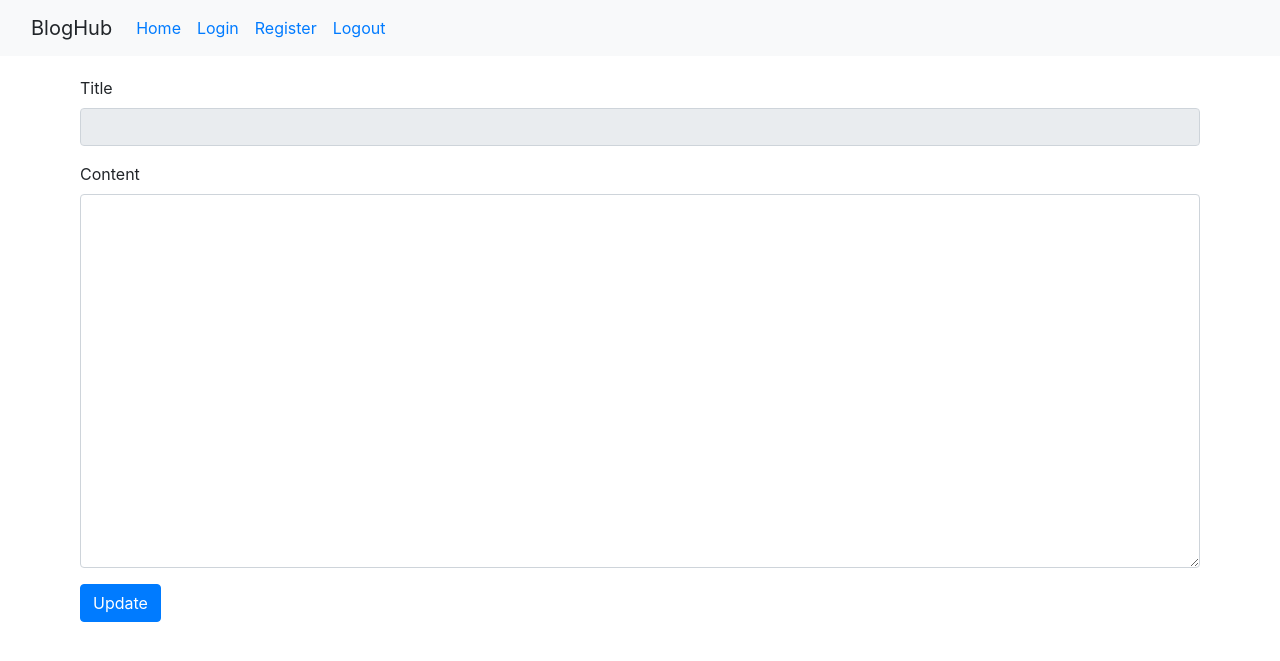
After one commit to PromPromm/BlogApp, a Flask app: page /article/1/edit in a window 1280 px wide. The commit adds this page. Shown: the top 661 px of the page. Run offline with Flask 3, Linux system fonts and the light colour scheme; the visitor is signed in with stand-in values (Sample User, id 1); data that the repository does not hold is empty; some libraries are stand-ins or nearby versions.

Commit message:
Added edit functionality

```diff
--- a/app.py
+++ b/app.py
@@ -107,7 +107,10 @@ def logout():
 def single_blog(name_of_blog):
     article = Article.query.filter_by(title=name_of_blog).first()
     if article:
-        return render_template('singleblog.html', article=article)
+        author = article.author
+        user = User.query.filter_by(username=author).first()
+        user_id = str(user.id)
+        return render_template('singleblog.html', article=article, user_id=user_id)
     return 'There is no such article. Not found'
 
 # create
@@ -128,11 +131,21 @@ def create():
         new_article = Article(title=title, content=content, author=author)
         db.session.add(new_article)
         db.session.commit()
-        return 'The route for this article should be here'
+        return redirect(url_for('single_blog', name_of_blog=title))
 
     return render_template('create.html')
 
 # /<name_of_blog>/edit
-@app.route('/<name_of_blog>/edit')
+@app.route('/article/<name_of_blog>/edit', methods=['POST', 'GET'])
+@login_required
 def edit(name_of_blog):
-    return 'edit'
+    article = Article.query.filter_by(title=name_of_blog).first()
+    if request.method == 'POST':
+        if article:
+            article.content = request.form.get('content')
+            db.session.commit()
+            return redirect(url_for('single_blog', name_of_blog=name_of_blog))
+    return render_template('edit.html', article=article)
+
+if __name__ == '__main__':
+    app.run(debug=True)
--- /dev/null
+++ b/templates/edit.html
@@ -0,0 +1,36 @@
+{% extends 'base.html'%} {% block head %}
+<style>
+  .base-container {
+    margin: 80px;
+    margin-top: 20px;
+  }
+</style>
+{% endblock %} {% block heading %} {% endblock %} {% block content %}
+<div class="base-container">
+  <form action="{{url_for('edit', name_of_blog=article.title)}}" method="post">
+    <div class="mb-3">
+      <label for="exampleFormControlInput1" class="form-label">Title</label>
+      <input
+        class="form-control"
+        type="text"
+        value="{{ request.form.get('title') or article.title }}"
+        readonly
+      />
+    </div>
+    <div class="mb-3">
+      <label for="exampleFormControlTextarea1" class="form-label"
+        >Content</label
+      >
+      <textarea
+        class="form-control"
+        id="exampleFormControlTextarea1"
+        name="content"
+        rows="15"
+      >
+{{ request.form.get('content') or article.content }}</textarea
+      >
+    </div>
+    <button type="submit" class="btn btn-primary">Update</button>
+  </form>
+</div>
+{% endblock %}
--- a/templates/singleblog.html
+++ b/templates/singleblog.html
@@ -3,4 +3,8 @@
 <h5>{{article.author}}</h5>
 {% endblock %} {% block content %}
 <article>{{article.content}}</article>
-{% endblock %}
+{% if current_user.is_authenticated and (current_user.get_id() == user_id) %}
+<button>
+  <a href="{{url_for('edit', name_of_blog=article.title )}}">Edit</a>
+</button>
+{% endif %} {% endblock %}
```
